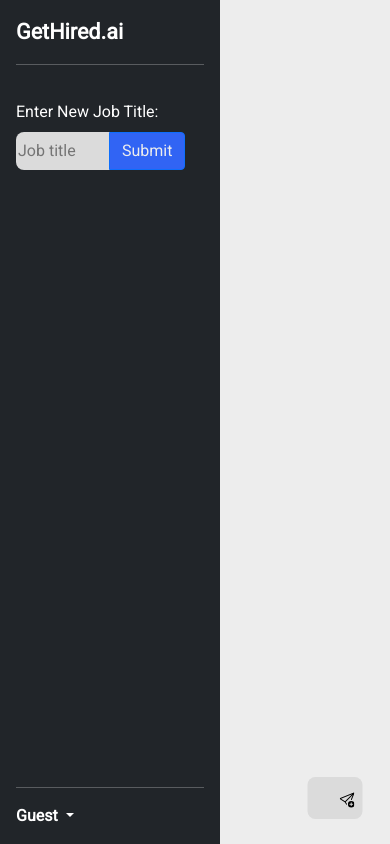
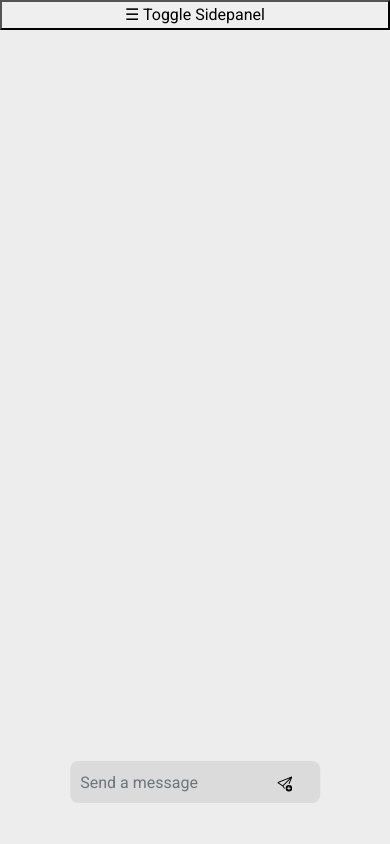
Before and after one commit to uwaysm/Job-Interview-Simulator, a Flask app: page /app in a window 390 px wide. Run offline with Flask 3, Linux system fonts and the light colour scheme; some libraries are stand-ins or nearby versions.

Commit message:
working towards making button work

```diff
--- a/static/css/app.css
+++ b/static/css/app.css
@@ -64,8 +64,8 @@
 .sidebar {
   position: absolute;
   width: 220px;
-  background-color: #f8f9fa;
   height: 100vh;
+  transition: transform 0.8s ease-out;
 }
 
 .sidebar h4 {
@@ -183,3 +183,34 @@ fill: currentColor;
   outline: none;
   box-shadow: none;
 }
+.openbtn{
+  display: none;
+}
+@media (max-width: 576px){
+  .sidebar {
+    transform: translateX(-100%);
+  }
+  .chat-container {
+    height: 550px;
+    padding-left: 0;
+  }
+  .user-input,
+  .input-group-chatbox {
+    width: 80%; /* Adjust the width as per your preference */
+    left: 50%;
+    transform: translate(-50%, -50%);
+    bottom: 50%;
+  }
+
+  .user-input {
+    bottom: 0;
+  }
+  .input-group-chatbox button {
+    width: 30%; /* Adjust the width as per your preference */
+  }
+  .openbtn{
+    display: block; /* Change display to block for vertical positioning */
+    margin-bottom: 10px;
+    height: 10%;
+  }
+}
--- a/templates/app.html
+++ b/templates/app.html
@@ -51,6 +51,7 @@
 
     <div class="container-fluid">
       <div class="row">
+        <button class="openbtn" onclick="openNav()">☰ Toggle Sidepanel</button>
         <div class="col p-0 sidebar">
           <div class="sidebar d-flex flex-column flex-shrink-0 p-3 text-white bg-dark">
             <span class="fs-4" class="landing-page-button"><strong>GetHired.ai</strong></span>
@@ -172,5 +173,11 @@
         "sha384-MrcW6ZMFYlzcLA8Nl+NtUVF0sA7MsXsP1UyJoMp4YLEuNSfAP+JcXn/tWtIaxVXM";
       crossorigin = "anonymous";
     </script>
+    <script>
+      function openNav() {
+        document.getElementsByClassName("sidebar").style.transform = "translateX(100%)";
+        document.getElementsByClassName("sidebar").style.transform = "transform 0.8s ease-in";;
+        }
+    </script>
   </body>
 </html>
```
